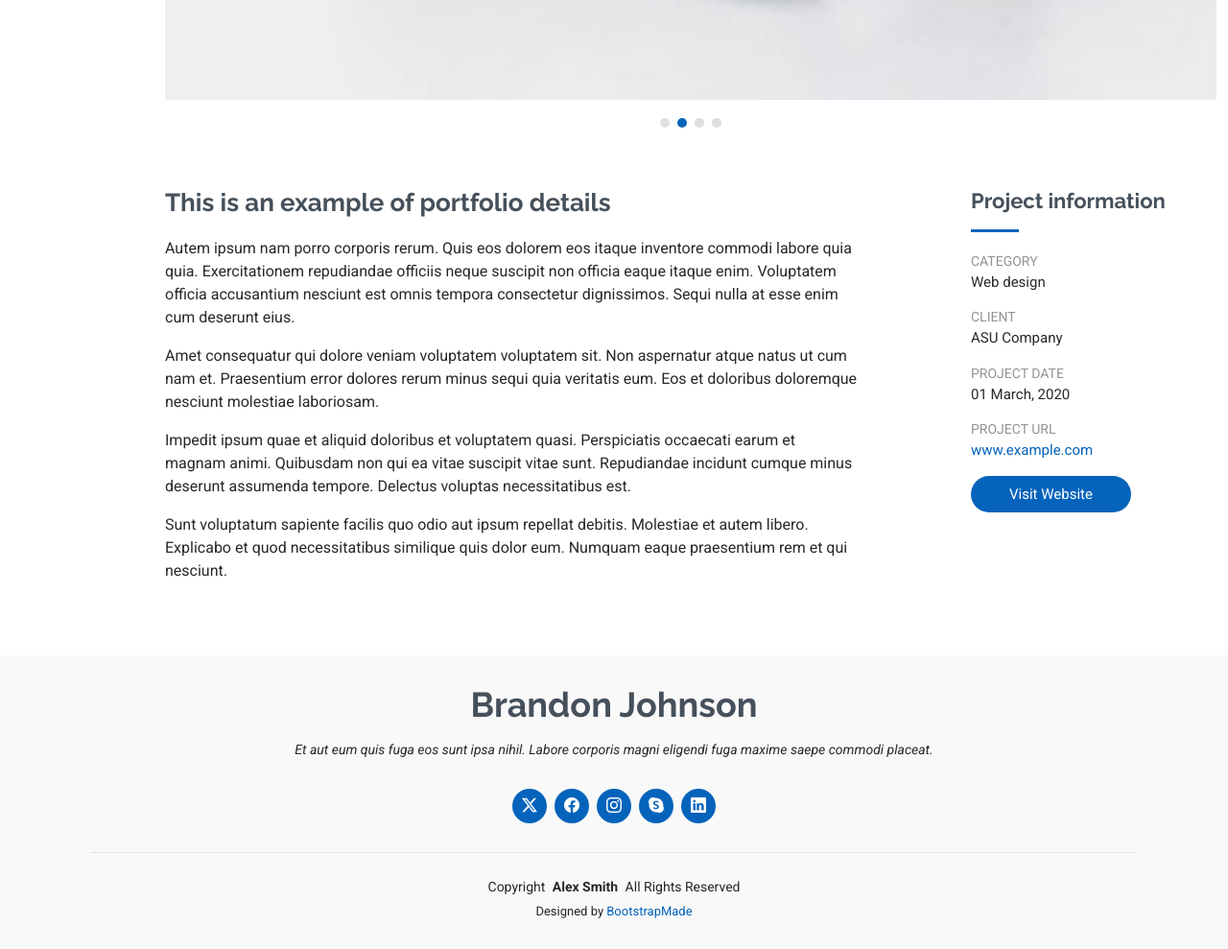
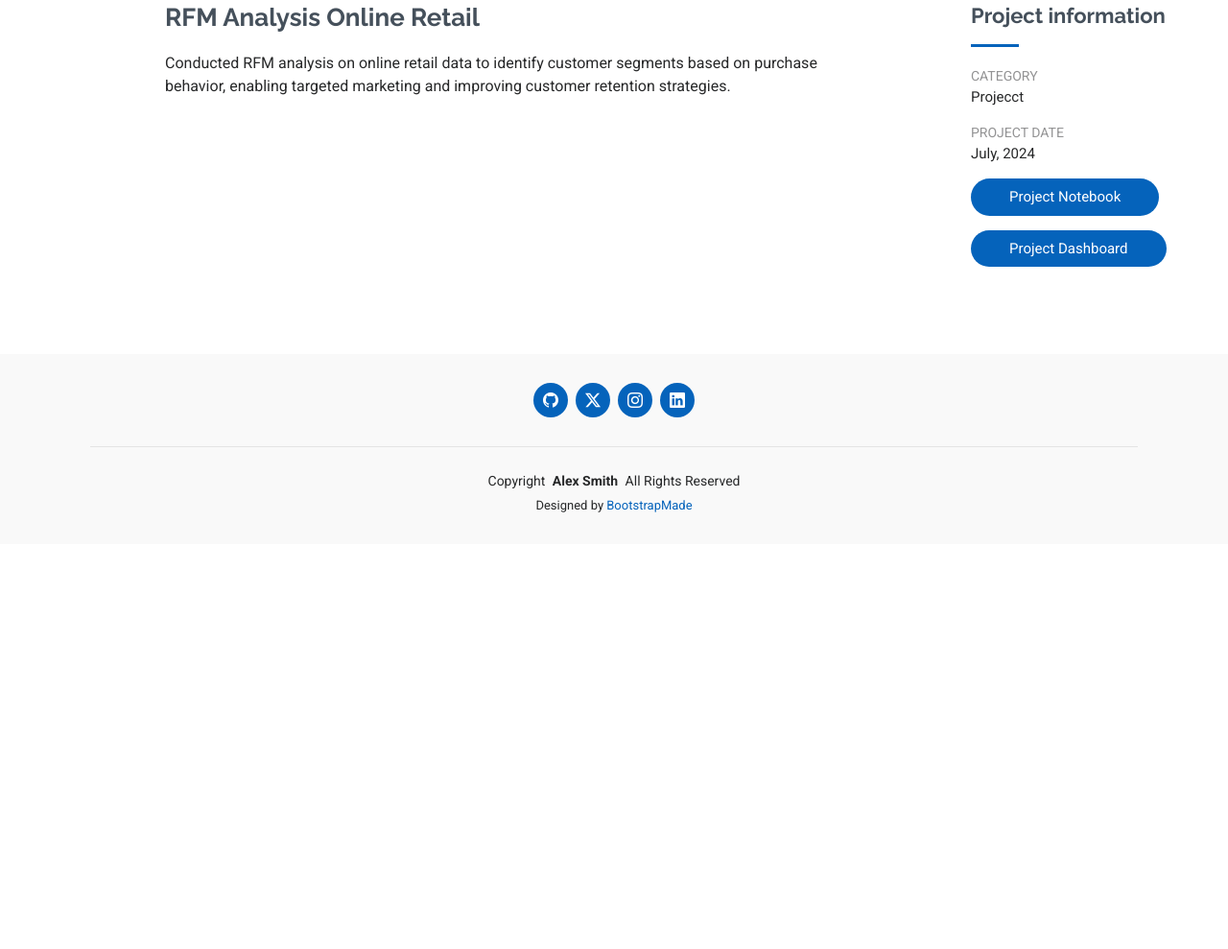
Before and after one commit to fachmiadtm/Portofolio, a plain HTML site: page portfolio-details-cohort.html in a window 1280 px wide. Shown: the part 883-1872 px from the top of the page at 96% size. After the commit the page ends 1450 px from the top, so only its background shows below. Drawn offline with Linux system fonts and the light colour scheme.

Commit message:
Update portfolio-details-cohort.html

```diff
--- a/portfolio-details-cohort.html
+++ b/portfolio-details-cohort.html
@@ -63,10 +63,10 @@
         <nav class="breadcrumbs">
           <ol>
             <li><a href="index.html">Home</a></li>
-            <li class="current">Portfolio Details</li>
+            <li class="current">RFM Analysis Online Retail</li>
           </ol>
         </nav>
-        <h1>Portfolio Details</h1>
+        <h1>RFM Analysis Online Retail</h1>
       </div>
     </div><!-- End Page Title -->
 
@@ -98,19 +98,7 @@
           <div class="swiper-wrapper align-items-center">
 
             <div class="swiper-slide">
-              <img src="assets/img/portfolio/app-1.jpg" alt="">
-            </div>
-
-            <div class="swiper-slide">
-              <img src="assets/img/portfolio/product-1.jpg" alt="">
-            </div>
-
-            <div class="swiper-slide">
-              <img src="assets/img/portfolio/branding-1.jpg" alt="">
-            </div>
-
-            <div class="swiper-slide">
-              <img src="assets/img/portfolio/books-1.jpg" alt="">
+              <img src="assets/img/masonry-portfolio/masonry-portfolio-10.jpg" alt="">
             </div>
 
           </div>
@@ -123,22 +111,10 @@
 
           <div class="col-lg-8" data-aos="fade-up">
             <div class="portfolio-description">
-              <h2>This is an example of portfolio details</h2>
+              <h2>RFM Analysis Online Retail</h2>
               <p>
-                Autem ipsum nam porro corporis rerum. Quis eos dolorem eos itaque inventore commodi labore quia quia. Exercitationem repudiandae officiis neque suscipit non officia eaque itaque enim. Voluptatem officia accusantium nesciunt est omnis tempora consectetur dignissimos. Sequi nulla at esse enim cum deserunt eius.
+                Conducted RFM analysis on online retail data to identify customer segments based on purchase behavior, enabling targeted marketing and improving customer retention strategies.
               </p>
-              <p>
-                Amet consequatur qui dolore veniam voluptatem voluptatem sit. Non aspernatur atque natus ut cum nam et. Praesentium error dolores rerum minus sequi quia veritatis eum. Eos et doloribus doloremque nesciunt molestiae laboriosam.
-              </p>
-
-              <p>
-                Impedit ipsum quae et aliquid doloribus et voluptatem quasi. Perspiciatis occaecati earum et magnam animi. Quibusdam non qui ea vitae suscipit vitae sunt. Repudiandae incidunt cumque minus deserunt assumenda tempore. Delectus voluptas necessitatibus est.
-              </p>
-
-              <p>
-                Sunt voluptatum sapiente facilis quo odio aut ipsum repellat debitis. Molestiae et autem libero. Explicabo et quod necessitatibus similique quis dolor eum. Numquam eaque praesentium rem et qui nesciunt.
-              </p>
-
             </div>
           </div>
 
@@ -146,11 +122,10 @@
             <div class="portfolio-info">
               <h3>Project information</h3>
               <ul>
-                <li><strong>Category</strong> Web design</li>
-                <li><strong>Client</strong> ASU Company</li>
-                <li><strong>Project date</strong> 01 March, 2020</li>
-                <li><strong>Project URL</strong> <a href="#">www.example.com</a></li>
-                <li><a href="#" class="btn-visit align-self-start">Visit Website</a></li>
+                <li><strong>Category</strong> Projecct</li>
+                <li><strong>Project date</strong> July, 2024</li>
+                <li><a href="https://colab.research.google.com/drive/1toQc_ZevkYva08DPgYBqgcHunqKc1jau?usp=sharing" class="btn-visit align-self-start">Project Notebook</a></li>
+                <li><a href="https://public.tableau.com/views/E-CommerceRFMAnalysis_17272585249280/E-CommerceRFM?:language=en-US&publish=yes&:sid=&:redirect=auth&:display_count=n&:origin=viz_share_link" class="btn-visit align-self-start">Project Dashboard</a></li>
               </ul>
             </div>
           </div>
@@ -165,14 +140,11 @@
 
   <footer id="footer" class="footer position-relative light-background">
     <div class="container">
-      <h3 class="sitename">Brandon Johnson</h3>
-      <p>Et aut eum quis fuga eos sunt ipsa nihil. Labore corporis magni eligendi fuga maxime saepe commodi placeat.</p>
       <div class="social-links d-flex justify-content-center">
-        <a href=""><i class="bi bi-twitter-x"></i></a>
-        <a href=""><i class="bi bi-facebook"></i></a>
-        <a href=""><i class="bi bi-instagram"></i></a>
-        <a href=""><i class="bi bi-skype"></i></a>
-        <a href=""><i class="bi bi-linkedin"></i></a>
+        <a href="https://github.com/fachmiadtm"><i class="bi bi-github"></i></a>
+        <a href="https://x.com/fachmi_adtm"><i class="bi bi-twitter-x"></i></a>
+        <a href="https://www.instagram.com/fachmi_adtm/"><i class="bi bi-instagram"></i></a>
+        <a href="https://www.linkedin.com/in/fachmiaditama/"><i class="bi bi-linkedin"></i></a>
       </div>
       <div class="container">
         <div class="copyright">
```
